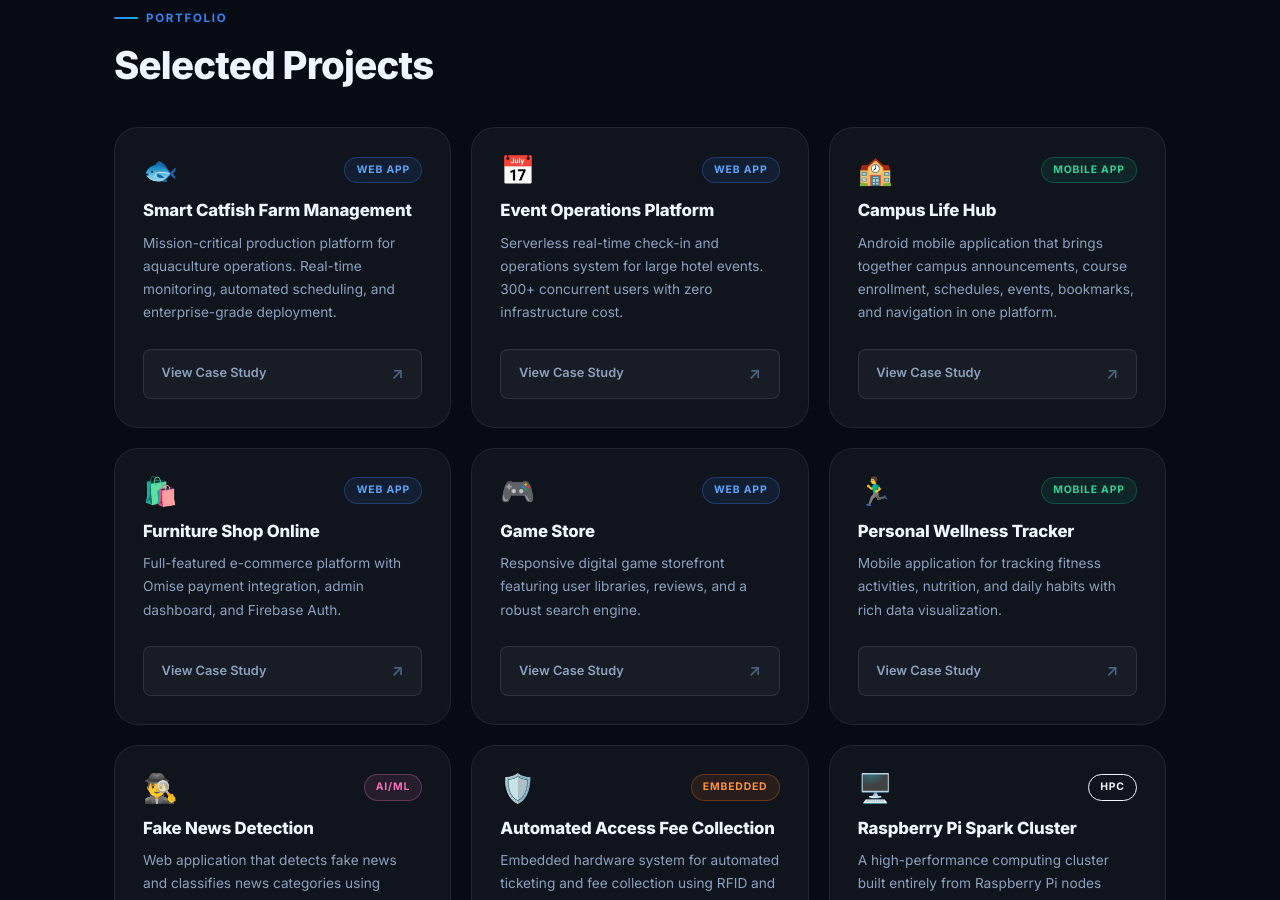
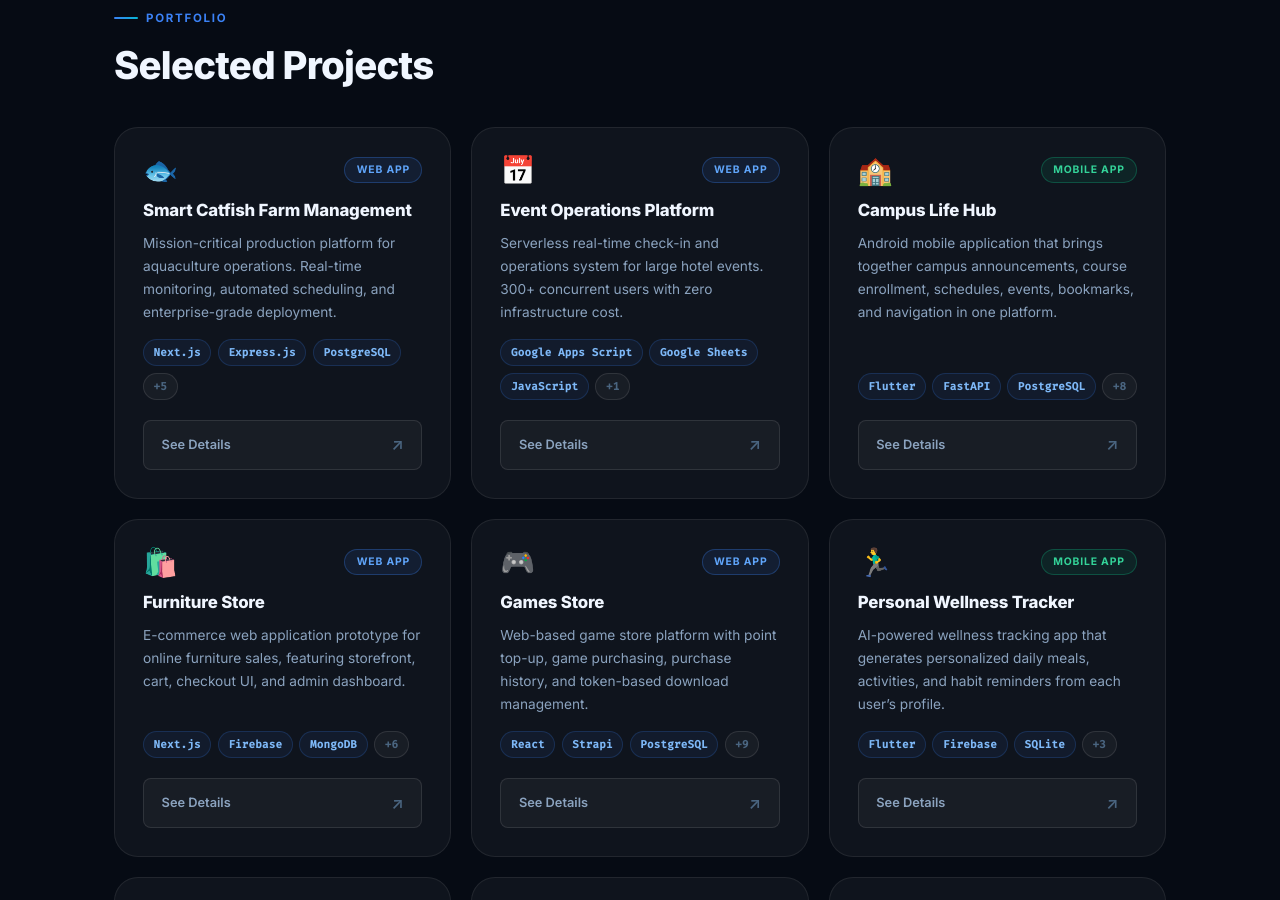
Before and after one commit to koard/Portfolio, a Next.js app: page / in a window 1280 px wide. Shown: the part 1900-2800 px from the top of the page. Built offline with nearby package versions, Linux system fonts and the light colour scheme.

Commit message:
update: project details

```diff
--- a/app/globals.css
+++ b/app/globals.css
@@ -1043,10 +1043,53 @@ section {
   color: var(--text-secondary);
   line-height: 1.7;
   flex: 1;
-  margin-bottom: 1.5rem;
+  margin-bottom: 0.9rem;
+}
+
+/* Tech stack chips */
+.project-stack-chips {
+  display: flex;
+  flex-wrap: wrap;
+  gap: 0.4rem;
+  margin-bottom: 1.25rem;
+}
+
+.project-stack-chip {
+  display: inline-flex;
+  align-items: center;
+  padding: 0.25rem 0.6rem;
+  background: rgba(59, 130, 246, 0.07);
+  border: 1px solid rgba(59, 130, 246, 0.2);
+  border-radius: 999px;
+  font-size: 0.68rem;
+  font-weight: 600;
+  color: #7eb8f7;
+  font-family: 'Fira Code', monospace;
+  letter-spacing: 0.02em;
+  transition: background 0.2s ease, border-color 0.2s ease, color 0.2s ease;
+  white-space: nowrap;
+}
+
+.project-card:hover .project-stack-chip {
+  background: rgba(59, 130, 246, 0.13);
+  border-color: rgba(59, 130, 246, 0.35);
+  color: #a5d0ff;
+}
+
+.project-stack-chip--more {
+  background: rgba(255, 255, 255, 0.04);
+  border-color: rgba(255, 255, 255, 0.1);
+  color: var(--text-muted);
+}
+
+.project-card:hover .project-stack-chip--more {
+  background: rgba(255, 255, 255, 0.07);
+  border-color: rgba(255, 255, 255, 0.18);
+  color: var(--text-secondary);
 }
 
 /* Persistent CTA button — always visible, lights up on hover */
+
 .project-cta-btn {
   display: flex;
   align-items: center;
--- a/app/page.tsx
+++ b/app/page.tsx
@@ -16,7 +16,7 @@ const experience = [
       "Established a robust automated testing strategy with Jest, driving coverage beyond 95% and improving software quality through earlier identification of critical defects prior to production rollout.",
       "Oversaw production deployment and runtime operations on Ubuntu infrastructure with Nginx reverse proxy and PM2 process management, maintaining 99.9% uptime and dependable service continuity.",
     ],
-    stack: ["Next.js", "React", "Node.js", "TypeScript", "PostgreSQL", "Prisma", "Jest", "Nginx", "PM2"],
+    stack: ["Next.js", "Express", "PostgreSQL", "TypeScript", "Prisma", "Jest", "Nginx", "PM2"],
     color: "blue",
   },
   {
@@ -29,7 +29,7 @@ const experience = [
       "Implemented a React and Firebase Applicant Tracking System that centralized applicant data and job posting workflows, providing HR with a more structured and manageable recruitment process.",
       "Provided rapid-response technical support for critical local networking and device infrastructure, troubleshooting software and connectivity issues across internal and guest-facing services in a hospitality environment.",
     ],
-    stack: ["React", "TypeScript", "Google Apps Script", "Google Sheets", "REST API"],
+    stack: ["React", "Google Apps Script", "Google Sheets", "JavaScript", "HTML/CSS"],
     color: "cyan",
   },
 ];
@@ -52,7 +52,7 @@ const projects: ProjectDetail[] = [
       "Established a robust automated testing strategy with Jest, driving coverage beyond 95% prior to production rollout.",
       "Oversaw production deployment and runtime operations on Ubuntu infrastructure with Nginx reverse proxy and PM2 process management, maintaining 99.9% uptime.",
     ],
-    stack: ["Next.js", "React", "Express", "Node.js", "TypeScript", "PostgreSQL", "Prisma", "Jest", "Nginx", "PM2"],
+    stack: ["Next.js", "Express.js", "PostgreSQL", "TypeScript", "Prisma", "Jest", "Nginx", "PM2"],
     color: "blue",
     github: "https://github.com/koard/DukeFarm-Frontend",
     demo: "https://dukefarm.ku.ac.th/",
@@ -112,9 +112,9 @@ const projects: ProjectDetail[] = [
     ],
     stack: [
       "Flutter",
-      "Dart",
       "FastAPI",
       "PostgreSQL",
+      "Dart",
       "Riverpod",
       "JWT",
       "Google Maps Navigation SDK",
@@ -148,20 +148,32 @@ const projects: ProjectDetail[] = [
   {
     icon: "🛍️",
     badge: "Web App",
-    title: "Furniture Shop Online",
+    title: "Furniture Store",
     period: "2025",
     description:
-      "Full-featured e-commerce platform with Omise payment integration, admin dashboard, and Firebase Auth.",
+      "E-commerce web application prototype for online furniture sales, featuring storefront, cart, checkout UI, and admin dashboard.",
     longDescription:
-      "A full-featured e-commerce platform for a furniture retail business, built with a focus on production readiness and payment security. The customer-facing storefront includes a dynamic product catalog, advanced search and filtering, cart management, and a complete Omise-integrated checkout flow. An admin dashboard covers inventory management, order fulfillment tracking, revenue analytics, and customer management. Authentication is handled through Firebase with persistent sessions and role-based access separating customer and admin portals.",
+      "FurniShop is an academic e-commerce web application project designed for an online furniture business, covering both customer-facing storefront features and back-office administration. The project was planned with a hybrid rendering architecture using Next.js and TypeScript, combining SSR, SSG, and ISR to balance SEO, performance, and data freshness. The current prototype includes key user flows such as Home, Catalog with search/filter/sort, Product Detail, Sign In/Sign Up, Cart, Checkout UI, and an Admin Dashboard, initially implemented with realistic mock data to validate the user experience before connecting real services. The proposed full system architecture also includes GraphQL as a central API layer, MongoDB for flexible product and order data, JWT-based authentication with RBAC, and a server-side payment flow with webhook handling for Omise Sandbox. The project was deployed on Vercel and connected with GitHub to support production builds and preview deployments.",
     role: "Full-Stack Developer",
     status: "Academic",
     achievements: [
-      "Integrated Omise payment gateway with server-side charge processing and PCI compliance considerations for real card transactions.",
-      "Built a full admin dashboard for inventory management, order fulfillment tracking, and revenue analytics.",
-      "Implemented Firebase Authentication with persistent sessions and role-based access for both customer and admin portals.",
+      "Designed a hybrid-rendered e-commerce architecture with Next.js using SSR, SSG, and ISR to improve SEO, performance, and content freshness.",
+      "Built core storefront prototypes including Home, Catalog, Product Detail, Sign In/Sign Up, Cart, and Checkout pages based on a complete Figma design system.",
+      "Developed an Admin Dashboard prototype for managing products, orders, promotions, and business overview metrics.",
+      "Planned a backend architecture centered on GraphQL, MongoDB, JWT-based authentication, RBAC, and server-side payment/webhook workflows.",
+      "Deployed the project on Vercel with GitHub integration to support automatic production and preview deployments."
     ],
-    stack: ["Next.js", "TypeScript", "Prisma", "Firebase", "Omise", "PostgreSQL"],
+    stack: [
+      "Next.js",
+      "Firebase",
+      "MongoDB",
+      "TypeScript",
+      "Tailwind CSS",
+      "GraphQL",
+      "JWT",
+      "Omise",
+      "Vercel"
+    ],
     color: "purple",
     github: "https://github.com/koard/FurniShop",
     demo: "https://gofurnishop.vercel.app/",
@@ -181,20 +193,35 @@ const projects: ProjectDetail[] = [
   {
     icon: "🎮",
     badge: "Web App",
-    title: "Game Store",
+    title: "Games Store",
     period: "2024",
     description:
-      "Responsive digital game storefront featuring user libraries, reviews, and a robust search engine.",
+      "Web-based game store platform with point top-up, game purchasing, purchase history, and token-based download management.",
     longDescription:
-      "A web-based digital game distribution platform allowing users to browse, purchase, and manage their game libraries. The platform features an intuitive UI inspired by modern gaming storefronts, complete with advanced search, genre filtering, user reviews, and promotional banners. The backend securely handles user accounts, wishlists, and transaction mockups. A rich media integration allows trailers and screenshots to be rendered smoothly within the product details.",
-    role: "Frontend Developer",
+      "Games Store is an academic web application project developed as a digital game purchasing platform focused on convenience and secure transaction flows. The system allows users to browse available games, register and sign in, top up points, purchase games using their balance, review purchase history, and receive download tokens after completing purchases. The frontend was built with React using a component-based architecture, while the backend was developed with Strapi to manage content, users, transactions, and role-based access control. The project also included cloud deployment and infrastructure setup on Google Cloud Platform, covering App Engine, Cloud SQL, Cloud Storage, Compute Engine, Docker, Nginx, DNS, HTTPS configuration, and snapshot-based backup workflows.",
+    role: "Full-Stack Developer",
     status: "Academic",
     achievements: [
-      "Developed a highly responsive and animated frontend using React and Tailwind CSS.",
-      "Implemented complex state management for shopping carts and user wishlists.",
-      "Created a robust search and filtering system for finding games by genre, price, and rating.",
+      "Built the frontend of a game store web application with React, covering user flows such as browsing games, registration, login, profile, point top-up, and purchase history.",
+      "Integrated the frontend with a Strapi backend through RESTful APIs for retrieving game data, user information, and transaction-related records.",
+      "Worked with a backend architecture that uses Strapi RBAC to manage user roles, permissions, point transactions, and purchase workflows.",
+      "Supported deployment on Google Cloud Platform using App Engine, Cloud SQL, Cloud Storage, Compute Engine, Docker, and Nginx.",
+      "Configured production infrastructure features including static IP, DNS, HTTPS via Certbot, and scheduled snapshot-based backup for recovery readiness."
     ],
-    stack: ["React", "JavaScript", "Tailwind CSS", "Node.js", "Express"],
+    stack: [
+      "React",
+      "Strapi",
+      "PostgreSQL",
+      "REST API",
+      "TypeScript",
+      "Google Cloud Platform",
+      "App Engine",
+      "Cloud SQL",
+      "Compute Engine",
+      "Cloud Storage",
+      "Docker",
+      "Nginx"
+    ],
     color: "red",
     github: "https://github.com/koard",
     demo: null,
@@ -212,17 +239,25 @@ const projects: ProjectDetail[] = [
     title: "Personal Wellness Tracker",
     period: "2025",
     description:
-      "Mobile application for tracking fitness activities, nutrition, and daily habits with rich data visualization.",
+      "AI-powered wellness tracking app that generates personalized daily meals, activities, and habit reminders from each user’s profile.",
     longDescription:
-      "A cross-platform mobile application developed with Flutter that helps users maintain healthy lifestyles by tracking their daily activities. The app includes features for logging workouts, recording meals, and tracking water intake and sleep. It visualizes personal health trends over time using interactive charts and graphs. By leveraging local storage and background processing, the app remains responsive and functional even without an internet connection.",
+      "A Flutter-based personal wellness application designed to combine health tracking with AI-generated daily guidance. Users sign in with Firebase Authentication and complete a multi-step profile setup covering personal information, lifestyle, goals, fitness preferences, sleep, nutrition, and health conditions. Based on this profile, the app uses Gemini to generate personalized daily wellness content, including meal suggestions, activity recommendations, and habit reminders. The experience centers around an AI wellness dashboard and meal suggestion flow, with one-click meal logging, content regeneration, Firestore-based persistence, and improved loading, retry, and fallback handling for a smoother user experience. The app also supports both English and Thai through a localization system managed with Riverpod and persisted language preferences.",
     role: "Mobile App Developer",
     status: "Academic",
     achievements: [
-      "Built a highly performant cross-platform application capable of 60 FPS rendering using Flutter and Dart.",
-      "Integrated health data visualization using custom charting libraries tailored for a clean, minimalist UI.",
-      "Implemented local data persistence and offline-first capabilities using SQLite.",
+      "Built a Flutter wellness app with Firebase Authentication and Cloud Firestore for user profiles and daily AI-generated content.",
+      "Implemented an 8-step onboarding and profile analysis flow that generates personalized wellness plans after setup completion.",
+      "Developed an AI wellness dashboard with daily meal suggestions, activity recommendations, habit reminders, and one-click meal logging.",
+      "Improved user experience with loading animations, retry and fallback handling for Gemini API errors, and English/Thai localization."
     ],
-    stack: ["Flutter", "Dart", "Firebase", "Riverpod", "Gemini API"],
+    stack: [
+      "Flutter",
+      "Firebase",
+      "SQLite",
+      "Dart",
+      "Riverpod",
+      "Gemini API",
+    ],
     color: "pink",
     github: "https://github.com/koard/Personal-Wellness-Tracker",
     demo: null,
@@ -249,7 +284,7 @@ const projects: ProjectDetail[] = [
       "Built a news category classification model using Multinomial Naive Bayes to classify articles into POLITICS, EDUCATION, CRIME, and WELLNESS.",
       "Developed a Flask web application that accepts news text input and returns both fake/real prediction results and news category classification.",
     ],
-    stack: ["Python", "Flask", "scikit-learn", "Pandas", "TF-IDF", "Kaggle"],
+    stack: ["Python", "Flask", "Kaggle", "scikit-learn", "Pandas", "TF-IDF"],
     color: "orange",
     github: "https://github.com/koard",
     demo: null,
@@ -267,17 +302,30 @@ const projects: ProjectDetail[] = [
     title: "Automated Access Fee Collection",
     period: "2024",
     description:
-      "Embedded hardware system for automated ticketing and fee collection using RFID and microcontroller integration.",
+      "Embedded access and fee collection system that records usage time through barcode scanning and calculates payment automatically with coin-based checkout.",
     longDescription:
-      "An embedded systems project designed to automate the entry tracking and fee collection for restricted areas or parking facilities. The hardware utilizes RFID readers, an Arduino/ESP32 microcontroller, and servo motors to physically control access barriers. When a valid card is scanned, the device interfaces with a local database via Wi-Fi to verify account balances, deduct the required fee, and actuate the barrier—all within milliseconds. An onboard LCD provides instant feedback to users.",
-    role: "Embedded Systems Engineer",
+      "Automated Access Fee Collection is an academic embedded systems project designed to automate user check-in, usage tracking, fee calculation, and coin-based payment for time-limited facility access. The system uses an Odroid-C4 as the main processing unit and an Arduino Uno for coin input detection. Users check in and check out by scanning a barcode on their student card through a webcam connected to the Odroid, which records entry and exit times, calculates usage duration, and computes the service fee automatically. During payment, the Arduino detects 1, 5, and 10 baht coins using speed sensor optocouplers and sends the detected values to the Odroid over UART. The system displays status, time, user count, and payment progress on a 16x2 LCD, uses a DS1307 RTC module for timekeeping, logs transaction data to CSV, and sends usage data to ThingSpeak for online monitoring and analysis.",
+    role: "Embedded Systems Developer",
     status: "Academic",
     achievements: [
-      "Programmed memory-constrained microcontrollers in C++ to handle sensor interrupts, hardware constraints, and network communications.",
-      "Designed and soldered custom circuitry integrating motor drivers, RFID modules, and status displays.",
-      "Implemented a secure API communication layer to validate credentials against a remote server.",
+      "Built a hybrid embedded system using Odroid-C4 and Arduino Uno to coordinate barcode-based check-in/check-out, fee calculation, and coin payment workflows.",
+      "Implemented automatic duration and cost calculation from recorded check-in and check-out times using RTC-based time tracking.",
+      "Developed coin detection logic for 1, 5, and 10 baht inputs with interrupt-driven Arduino programming and UART communication to the main processing unit.",
+      "Integrated LCD and LED status indicators to show readiness, user count, payment progress, and payment completion in real time.",
+      "Logged usage records to CSV and pushed occupancy data to ThingSpeak for online monitoring and later analysis."
     ],
-    stack: ["C++", "Python", "Odroid", "Arduino", "IoT", "SPI", "UART"],
+    stack: [
+      "Arduino Uno",
+      "Odroid-C4",
+      "C/C++",
+      "Python",
+      "UART",
+      "I2C",
+      "OpenCV",
+      "ThingSpeak",
+      "LCD 16x2",
+      "DS1307 RTC"
+    ],
     color: "yellow",
     github: null,
     demo: null,
@@ -589,9 +637,19 @@ export default function Home() {
                   {/* Description */}
                   <p className="project-desc">{p.description}</p>
 
+                  {/* Tech stack chips – top 3 */}
+                  <div className="project-stack-chips">
+                    {p.stack.slice(0, 3).map((tech) => (
+                      <span key={tech} className="project-stack-chip">{tech}</span>
+                    ))}
+                    {p.stack.length > 3 && (
+                      <span className="project-stack-chip project-stack-chip--more">+{p.stack.length - 3}</span>
+                    )}
+                  </div>
+
                   {/* Persistent CTA button */}
                   <div className="project-cta-btn" aria-hidden="true">
-                    <span>View Case Study</span>
+                    <span>See Details</span>
                     <span className="project-cta-arrow">↗</span>
                   </div>
                 </article>
```
